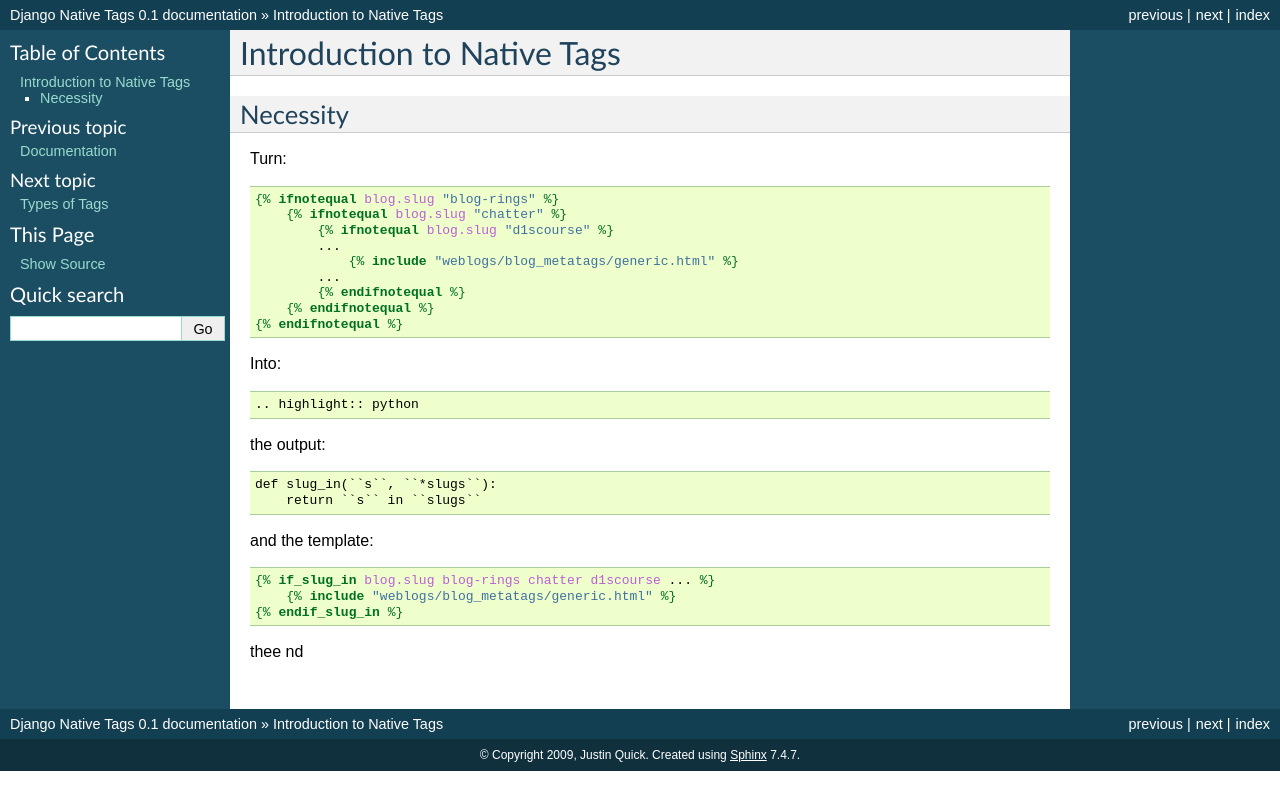
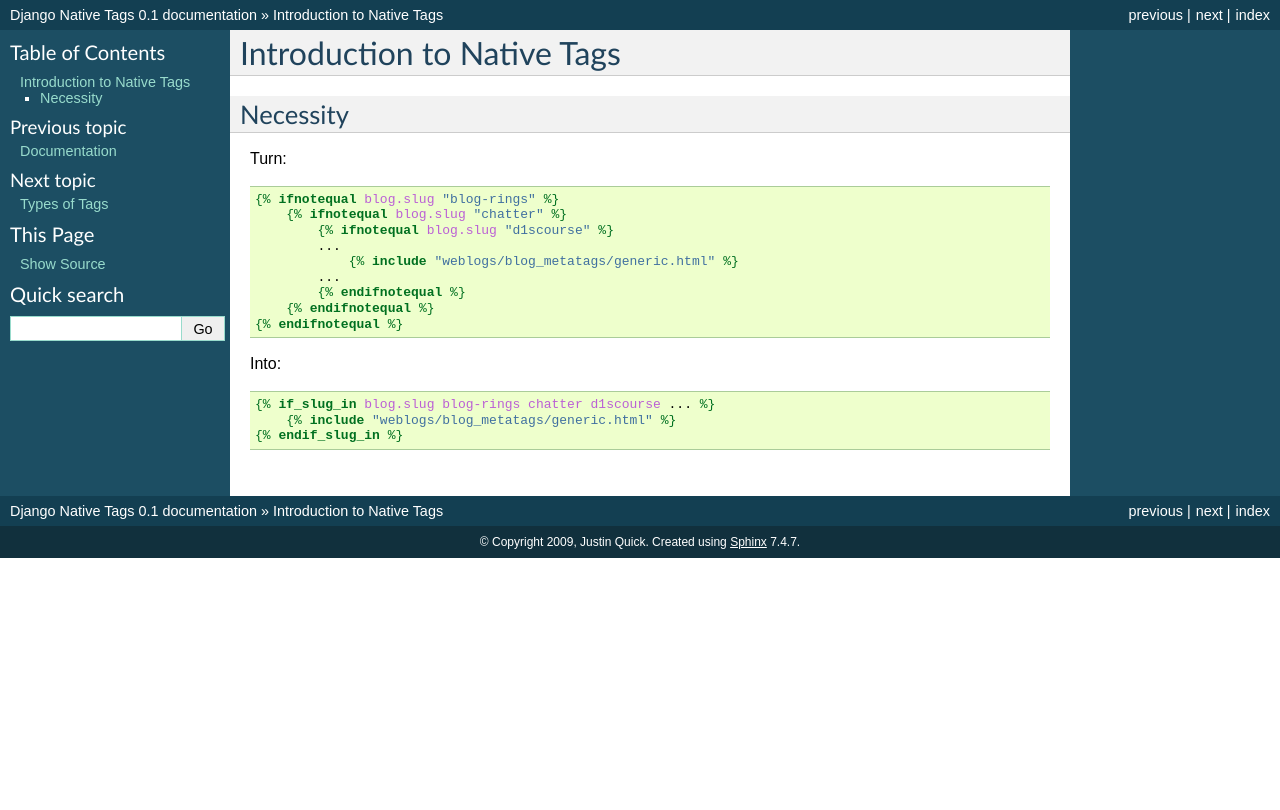
Before and after one commit to justquick/django-native-tags, a Sphinx documentation site: the page built from docs/intro.txt, in a window 1280 px wide. Shown: the top 810 px of the page. Built offline with Sphinx 7.4.7, drawn with Linux system fonts in a browser that asks for light colours.

Commit message:
cleaned up intro doc a bit, still not much there yet

```diff
--- a/docs/intro.txt
+++ b/docs/intro.txt
@@ -22,17 +22,6 @@ Turn::
 
 Into::
 
-.. highlight:: python
-
-the output::
-
-   def slug_in(``s``, ``*slugs``):
-       return ``s`` in ``slugs``
-
-and the template::
-
    {% if_slug_in blog.slug blog-rings chatter d1scourse ... %}
        {% include "weblogs/blog_metatags/generic.html" %}
    {% endif_slug_in %}
-
-thee nd
```
Also changed, not shown: other parts of docs/intro.txt (+1 -1 lines).
